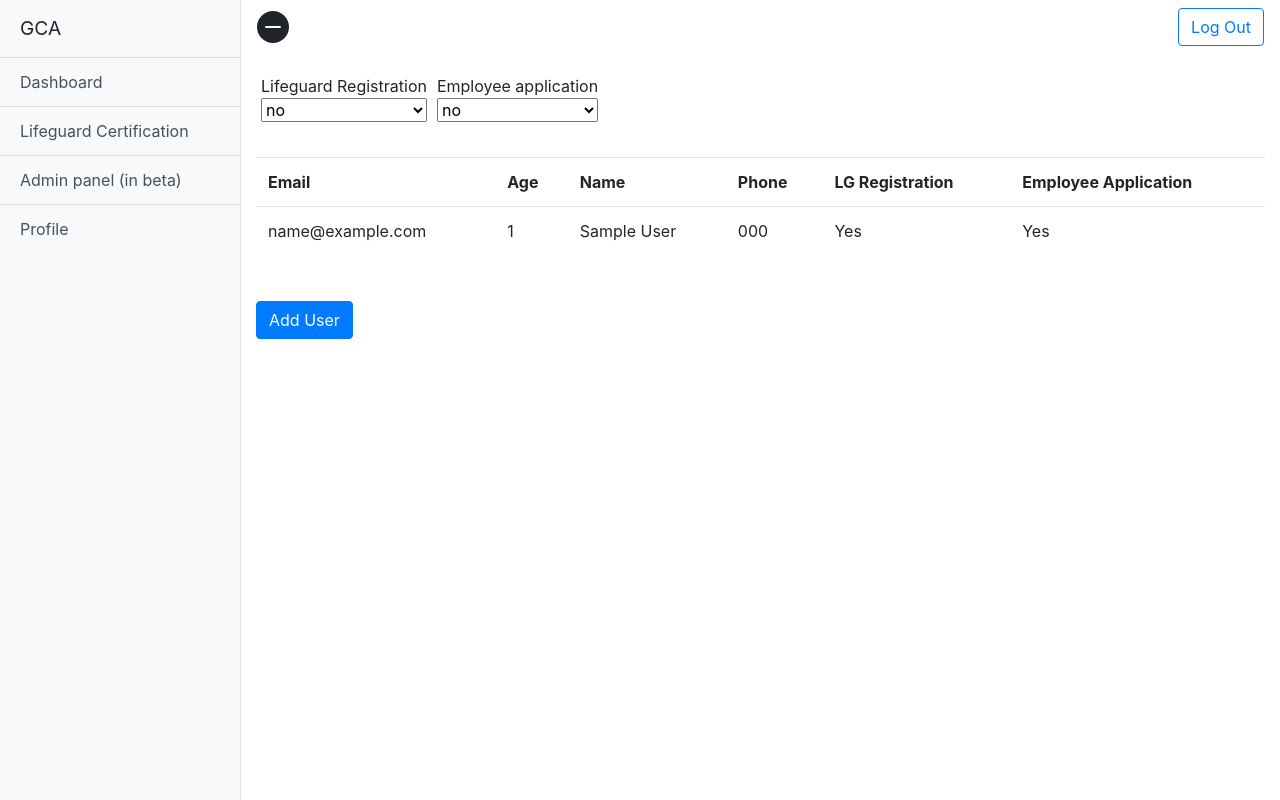
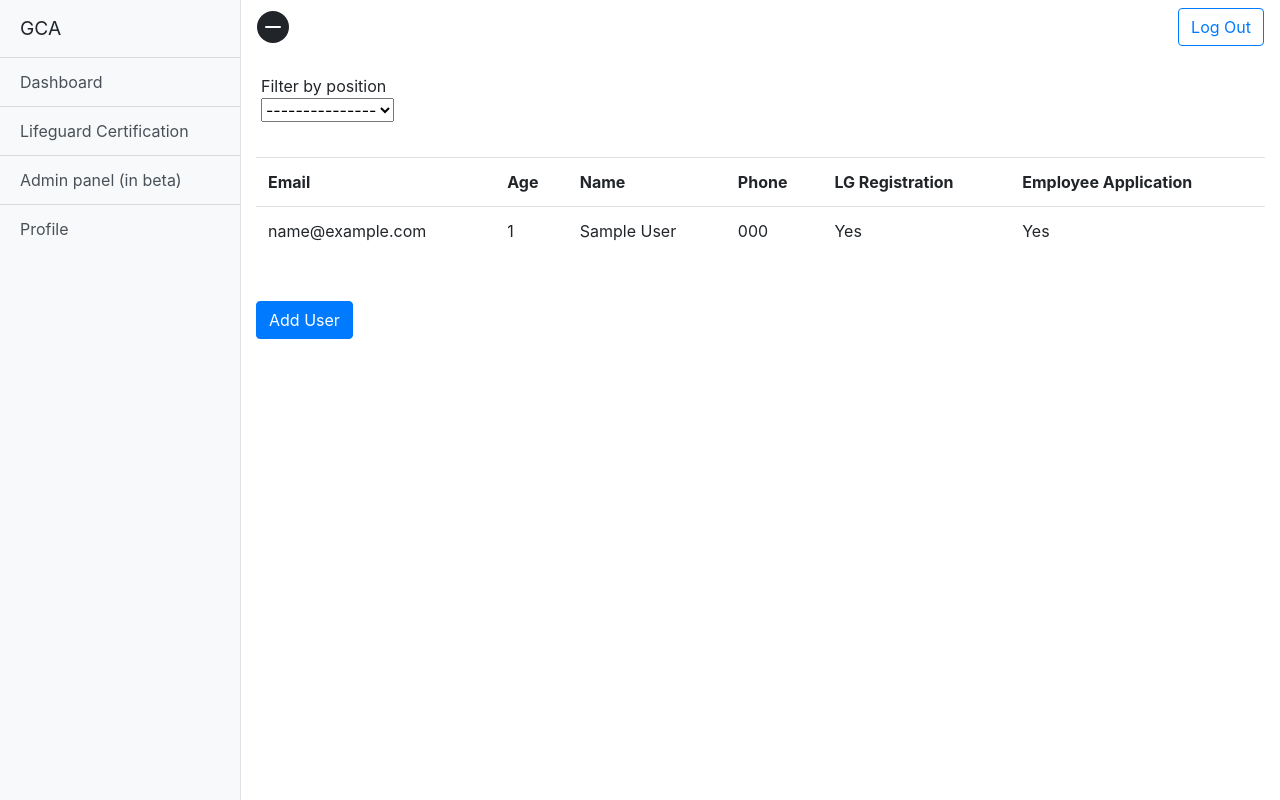
Before and after one commit to Jearce/lifeguard, a Django app: page /users/admin-panel/ in a window 1280 px wide. Run offline with Django 3.2, Linux system fonts and the light colour scheme; a user stored in the database is signed in; data comes from the database, SQL or seed files in the repository; tables that the repository leaves empty hold one stand-in row (values such as "Sample post"); data that the repository does not hold is empty; some libraries are stand-ins or nearby versions.

Commit message:
added form to filter users my applied position

```diff
--- a/users/templates/users/admin_panel.html
+++ b/users/templates/users/admin_panel.html
@@ -33,18 +33,9 @@ button {
 
 {% block pagecontent %}
 <div class="flex filters">
-	<form>
-		Lifeguard Registration
+	<form id="id_position_filter">
+		Filter by position
 		<select>
-			<option value="0">no</option>
-			<option value="1">yes</option>
-		</select>
-	</form>
-	<form>
-		Employee application
-		<select>
-			<option value="0">no</option>
-			<option value="1">yes</option>
 		</select>
 	</form>
 </div>
@@ -85,4 +76,37 @@ button {
 <div class="flex">
 	<a id="id_add_user" href="{% url 'users:admin_add_user' %}" role="button" class="btn btn-primary">Add User</a>
 </div>
+
+<script>
+	let postionFilterOptions = document.querySelector("#id_position_filter select");
+
+	fetch("/employee/positions")
+		.then(r => r.json())
+		.then(positions =>
+			renderOptions(postionFilterOptions,positions)
+		);
+
+	postionFilterOptions.addEventListener("change",() => {
+		if(postionFilterOptions.value){
+			let position_id = postionFilterOptions.value;
+		} else {
+
+		}
+	});
+
+	const createOption = (value,inner) => {
+		let option = document.createElement("option");
+   	option.setAttribute("value",value);
+		option.innerHTML = inner;
+		return option
+	}
+
+	function renderOptions(parent,positions){
+		postionFilterOptions.appendChild(createOption("","---------------"));
+		positions.forEach(p => {
+			let option = createOption(p.id,p.title);
+			postionFilterOptions.appendChild(option);
+		});
+	}
+</script>
 {% endblock pagecontent %}
```
